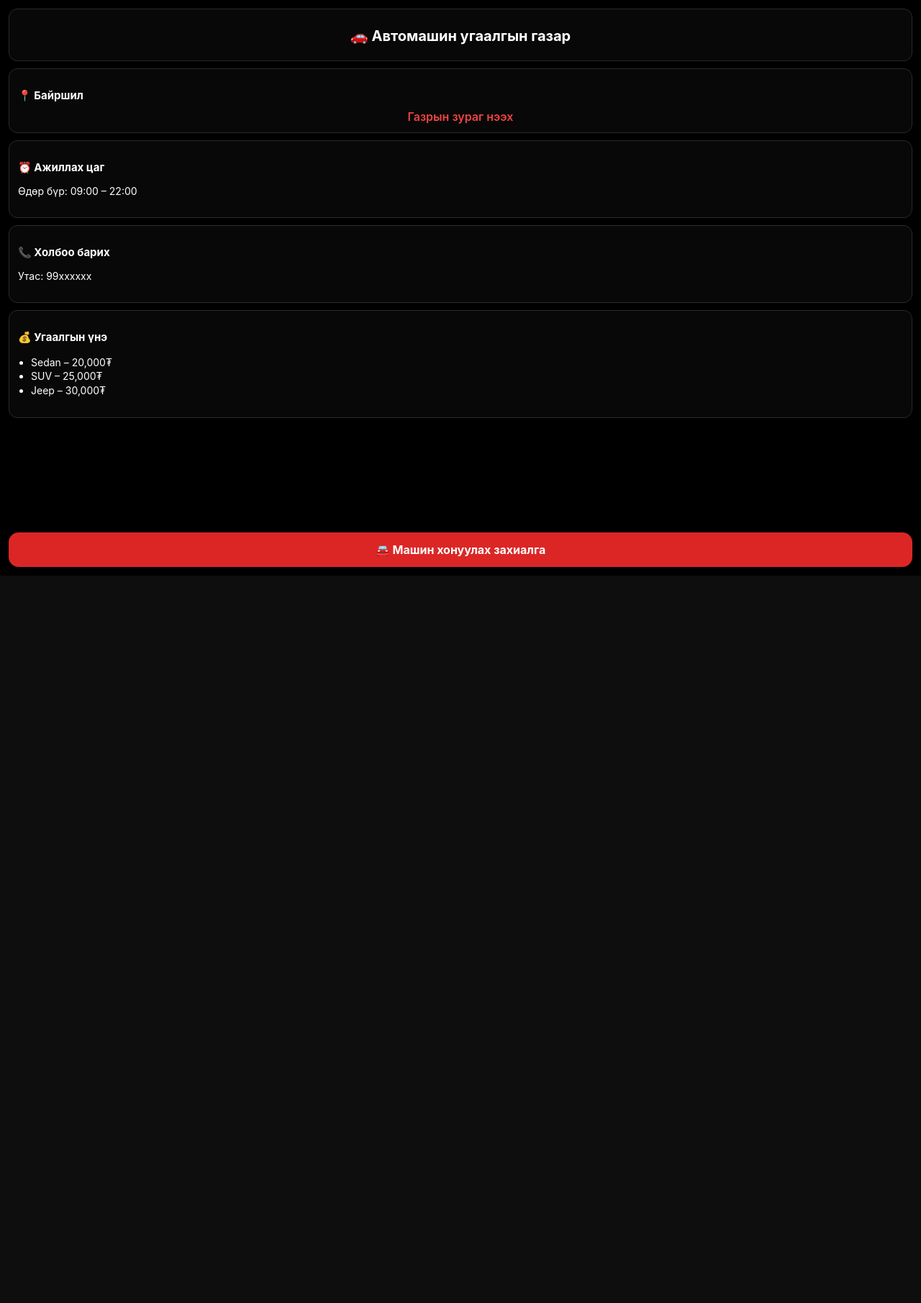
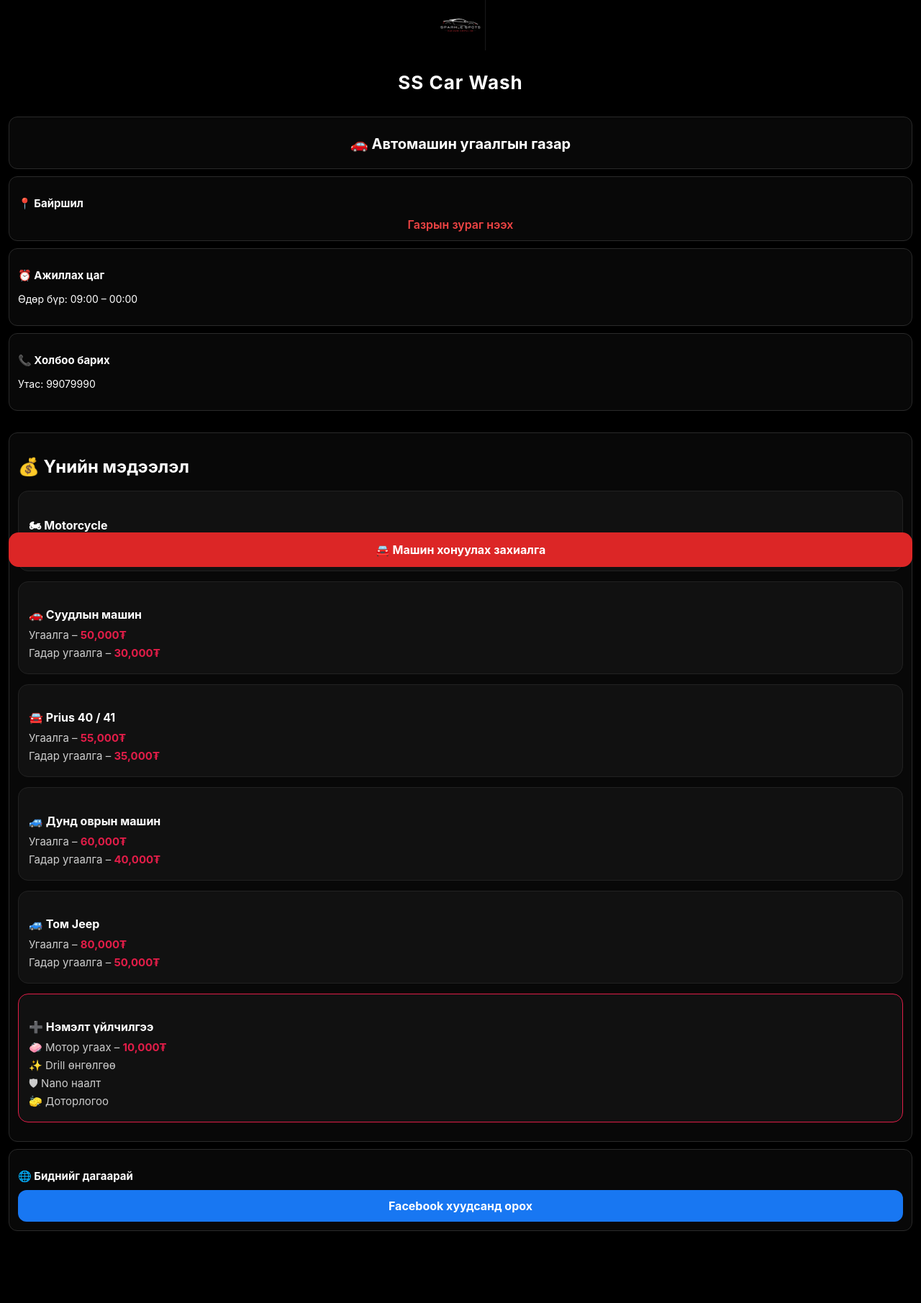
Before and after one commit to Boroldoi0402/car-wash, a Flask app: page / in a window 1280 px wide. Shown: the whole page at 72% size. Before the commit the page ends 800 px from the top, so only its background shows below. Run offline with Flask 3, Linux system fonts and the light colour scheme; a user stored in the database is signed in.

Commit message:
add logo, design update, booking improvements

```diff
--- a/app.py
+++ b/app.py
@@ -98,7 +98,16 @@ def booking():
             id INTEGER PRIMARY KEY AUTOINCREMENT,
             user TEXT,
             date TEXT,
-            plate TEXT
+            plate TEXT,
+            services TEXT
+        )
+    """)
+
+    cur.execute("""
+        CREATE TABLE IF NOT EXISTS daily_limits (
+            id INTEGER PRIMARY KEY AUTOINCREMENT,
+            date TEXT UNIQUE,
+            max_cars INTEGER
         )
     """)
 
@@ -109,7 +118,7 @@ def booking():
         )
     """)
 
-    MAX_CARS_PER_DAY = 8
+    DEFAULT_MAX = 8   # 🟢 ерөнхий лимит
 
     # =====================
     # POST – захиалга хийх
@@ -117,6 +126,9 @@ def booking():
     if request.method == "POST":
         date_selected = request.form.get("date")
         plate = request.form.get("plate", "").upper().strip()
+        services_list = request.form.getlist("services")
+        services_str = ",".join(services_list)
+
 
         if not date_selected or not plate:
             conn.close()
@@ -137,19 +149,28 @@ def booking():
             conn.close()
             return "❌ Энэ улсын дугаар аль хэдийн захиалагдсан байна"
 
-        # 🚗 өдөрт 8 машин
+        # 🔢 тухайн өдрийн лимит авах
+        cur.execute(
+            "SELECT max_cars FROM daily_limits WHERE date=?",
+            (date_selected,)
+        )
+        row = cur.fetchone()
+        max_limit = row["max_cars"] if row else DEFAULT_MAX
+
+        # 🚗 тухайн өдөр хэдэн машин байгаа вэ
         cur.execute("SELECT COUNT(*) FROM bookings WHERE date=?", (date_selected,))
         count = cur.fetchone()[0]
 
-        if count >= MAX_CARS_PER_DAY:
+        if count >= max_limit:
             conn.close()
-            return "❌ Энэ өдөр хонуулах машин дүүрсэн байна"
+            return f"❌ Энэ өдөр {max_limit} машин авах лимиттэй"
 
         # ✅ insert
         cur.execute(
-            "INSERT INTO bookings (user, date, plate) VALUES (?, ?, ?)",
-            (session["user"], date_selected, plate)
+            "INSERT INTO bookings (user, date, plate, services) VALUES (?, ?, ?, ?)",
+            (session["user"], date_selected, plate, services_str)
         )
+
 
         conn.commit()
         conn.close()
@@ -164,7 +185,12 @@ def booking():
     for i in range(3):
         d = (today + timedelta(days=i)).isoformat()
 
-        # тухайн өдөр хэдэн машин байна
+        # тухайн өдрийн лимит
+        cur.execute("SELECT max_cars FROM daily_limits WHERE date=?", (d,))
+        row = cur.fetchone()
+        max_limit = row["max_cars"] if row else DEFAULT_MAX
+
+        # хэдэн машин байна
         cur.execute("SELECT COUNT(*) FROM bookings WHERE date=?", (d,))
         count = cur.fetchone()[0]
 
@@ -174,8 +200,10 @@ def booking():
 
         days.append({
             "date": d,
-            "full": count >= MAX_CARS_PER_DAY,
-            "blocked": blocked
+            "full": count >= max_limit,
+            "blocked": blocked,
+            "limit": max_limit,
+            "count": count
         })
 
     conn.close()
@@ -242,6 +270,17 @@ def admin():
             ORDER BY date
         """)
 
+    # --------- SET DAILY LIMIT ----------
+    if request.method == "POST" and "limit_date" in request.form:
+        cur.execute("""
+            INSERT INTO daily_limits (date, max_cars)
+            VALUES (?, ?)
+            ON CONFLICT(date)
+            DO UPDATE SET max_cars=excluded.max_cars
+        """, (request.form["limit_date"], request.form["max_cars"]))
+    conn.commit()
+
+
     bookings = cur.fetchall()
     conn.close()
 
--- a/static/style.css
+++ b/static/style.css
@@ -165,7 +165,8 @@ th {
         font-size: 16px;
     }
 
-    p, li {
+    p,
+    li {
         font-size: 14px;
     }
 }
@@ -208,7 +209,8 @@ form {
     margin-top: 10px;
 }
 
-input, select {
+input,
+select {
     height: 48px;
     font-size: 15px;
 }
@@ -268,13 +270,15 @@ h3 {
 }
 
 /* Текстийг шахна */
-p, li {
+p,
+li {
     font-size: 14px;
     line-height: 1.4;
 }
 
 /* ===== FORM ===== */
-input, select {
+input,
+select {
     height: 44px;
     font-size: 14px;
 }
@@ -308,3 +312,126 @@ button {
 .page-padding {
     padding-bottom: 90px;
 }
+
+
+/* ===== SERVICES CHECKBOX ===== */
+
+.services {
+    margin-top: 20px;
+}
+
+.services-title {
+    color: #fff;
+    font-weight: 600;
+    margin-bottom: 10px;
+}
+
+.service-item {
+    display: flex;
+    align-items: center;
+    gap: 12px;
+    background: #111;
+    border: 1px solid #222;
+    padding: 12px 14px;
+    border-radius: 10px;
+    margin-bottom: 10px;
+    color: #fff;
+    font-size: 15px;
+    cursor: pointer;
+}
+
+.service-item:hover {
+    border-color: #e11d48;
+    background: #161616;
+}
+
+.service-item input[type="checkbox"] {
+    width: 18px;
+    height: 18px;
+    accent-color: #e11d48;
+    cursor: pointer;
+}
+
+.service-item span {
+    flex: 1;
+}
+
+
+.price-section {
+    margin-top: 30px;
+}
+
+.price-group {
+    background: #111;
+    border: 1px solid #222;
+    border-radius: 14px;
+    padding: 14px;
+    margin-bottom: 14px;
+}
+
+.price-group h4 {
+    margin-bottom: 8px;
+    color: #fff;
+}
+
+.price-group p {
+    margin: 4px 0;
+    color: #ccc;
+    font-size: 15px;
+}
+
+.price-group span {
+    color: #e11d48;
+    font-weight: bold;
+}
+
+.price-group.extra {
+    border-color: #e11d48;
+}
+
+
+.logo-box {
+    text-align: center;
+    margin-bottom: 20px;
+}
+
+.logo-box img {
+    width: 70px;
+    height: auto;
+    margin-bottom: 8px;
+}
+
+.logo-box h1 {
+    color: #fff;
+    font-size: 26px;
+    letter-spacing: 1px;
+}
+
+
+.facebook-btn {
+    display: block;
+    text-align: center;
+    background: #1877f2;
+    color: #fff;
+    padding: 12px;
+    border-radius: 12px;
+    font-weight: bold;
+    text-decoration: none;
+    margin-top: 10px;
+}
+
+.facebook-btn:hover {
+    opacity: 0.9;
+}
+
+
+.map-btn {
+    display: block;
+    background: #d00000;
+    color: #fff;
+    text-align: center;
+    padding: 12px;
+    border-radius: 12px;
+    font-weight: bold;
+    text-decoration: none;
+}
--- a/templates/index.html
+++ b/templates/index.html
@@ -1,11 +1,18 @@
 <!DOCTYPE html>
 <html lang="mn">
+
 <head>
     <meta charset="UTF-8">
-    <title>Автомашин угаалга</title>
+    <div class="logo-box">
+        <img src="/static/SS.jpg" alt="SS Car Wash Logo">
+        <h1>SS Car Wash</h1>
+    </div>
+    <title>SS</title>
+
     <meta name="viewport" content="width=device-width, initial-scale=1.0">
     <link rel="stylesheet" href="/static/style.css">
 </head>
+
 <body>
     <div class="container page-padding">
 
@@ -15,27 +22,69 @@
 
         <div class="section">
             <h3>📍 Байршил</h3>
-        <a href="GOOGLE_MAP_LINK" target="_blank">Газрын зураг нээх</a>
+            <a href="https://maps.app.goo.gl/FvVSt7CCsgD7Pu4y5" target="_blank">Газрын зураг нээх</a>
         </div>
 
         <div class="section">
             <h3>⏰ Ажиллах цаг</h3>
-        <p>Өдөр бүр: 09:00 – 22:00</p>
+            <p>Өдөр бүр: 09:00 – 00:00</p>
         </div>
 
         <div class="section">
             <h3>📞 Холбоо барих</h3>
-        <p>Утас: 99xxxxxx</p>
+            <p>Утас: 99079990</p>
         </div>
 
+        <div class="section price-section">
+            <h2>💰 Үнийн мэдээлэл</h2>
+
+            <div class="price-group">
+                <h4>🏍 Motorcycle</h4>
+                <p>Угаалга – <span>20,000₮</span></p>
+            </div>
+
+            <div class="price-group">
+                <h4>🚗 Суудлын машин</h4>
+                <p>Угаалга – <span>50,000₮</span></p>
+                <p>Гадар угаалга – <span>30,000₮</span></p>
+            </div>
+
+            <div class="price-group">
+                <h4>🚘 Prius 40 / 41</h4>
+                <p>Угаалга – <span>55,000₮</span></p>
+                <p>Гадар угаалга – <span>35,000₮</span></p>
+            </div>
+
+            <div class="price-group">
+                <h4>🚙 Дунд оврын машин</h4>
+                <p>Угаалга – <span>60,000₮</span></p>
+                <p>Гадар угаалга – <span>40,000₮</span></p>
+            </div>
+
+            <div class="price-group">
+                <h4>🚙 Том Jeep</h4>
+                <p>Угаалга – <span>80,000₮</span></p>
+                <p>Гадар угаалга – <span>50,000₮</span></p>
+            </div>
+
+            <div class="price-group extra">
+                <h4>➕ Нэмэлт үйлчилгээ</h4>
+                <p>🧼 Мотор угаах – <span>10,000₮</span></p>
+                <p>✨ Drill өнгөлгөө</p>
+                <p>🛡 Nano наалт</p>
+                <p>🧽 Доторлогоо</p>
+            </div>
+        </div>
+
+
         <div class="section">
-        <h3>💰 Угаалгын үнэ</h3>
-        <ul>
-            <li>Sedan – 20,000₮</li>
-            <li>SUV – 25,000₮</li>
-            <li>Jeep – 30,000₮</li>
-        </ul>
+            <h3>🌐 Биднийг дагаарай</h3>
+            <a class="facebook-btn" href="https://www.facebook.com/SS.car.wash.avto.ugaalga" target="_blank">
+                Facebook хуудсанд орох
+            </a>
         </div>
+
+
 
     </div>
 
@@ -44,4 +93,5 @@
     </div>
 
 </body>
+
 </html>
--- a/templates/login.html
+++ b/templates/login.html
@@ -2,7 +2,7 @@
 <html lang="mn">
 <head>
     <meta charset="UTF-8">
-    <title>Нэвтрэх</title>
+    <title>SS</title>
     <meta name="viewport" content="width=device-width, initial-scale=1.0">
     <link rel="stylesheet" href="/static/style.css">
 </head>
```
Also changed, not shown: templates/admin.html (+20 -1 lines), templates/booking.html (+29 -1 lines), static/SS.jpg (added). Lines whose indentation alone changed are shown as unchanged.
